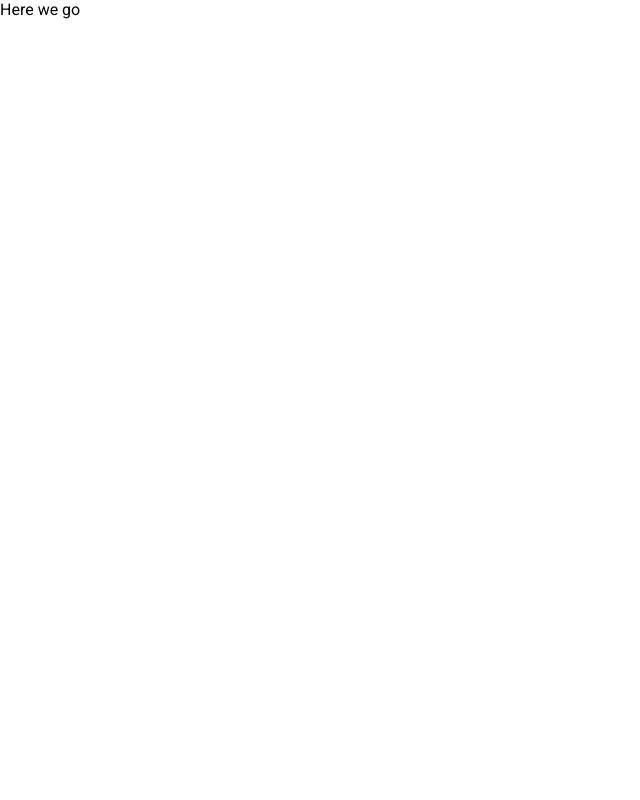
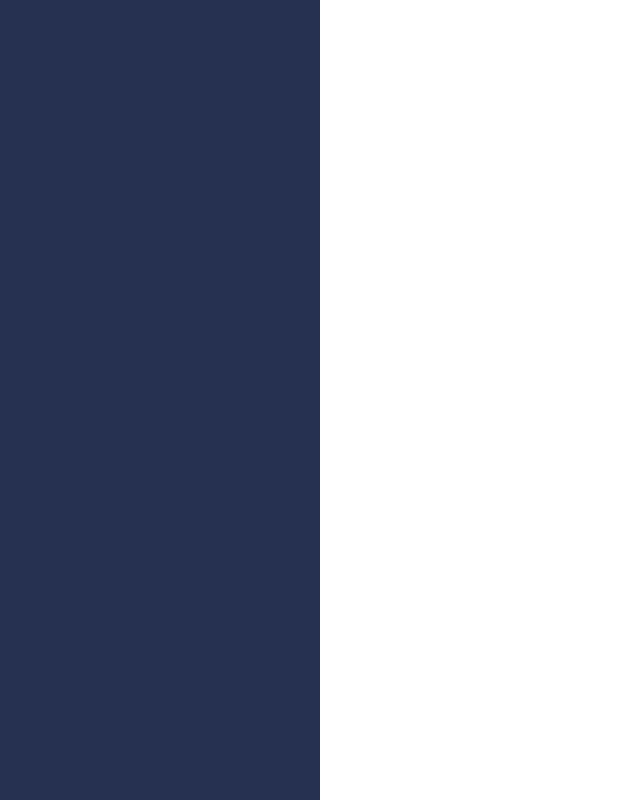
Before and after one commit to Vinoth6194/react_matui, a React (Create React App) app: page / in a window 1280 px wide. Shown: the whole page, without its empty margins (0-640 px from the left). Built offline with nearby package versions, Linux system fonts and the light colour scheme.

Commit message:
sudebar styled

```diff
--- a/src/App/App.js
+++ b/src/App/App.js
@@ -1,7 +1,13 @@
+import SideMenu from "../components/SideMenu";
 import "./App.css";
-
+import "../index.css";
 function App() {
-  return <div>Here we go</div>;
+  return (
+    <>
+      <SideMenu />
+      <div>Here we go</div>;
+    </>
+  );
 }
 
 export default App;
--- /dev/null
+++ b/src/components/SideMenu.js
@@ -0,0 +1,7 @@
+import React from "react";
+
+function SideMenu() {
+  return <div className="side-menu"></div>;
+}
+
+export default SideMenu;
--- a/src/index.css
+++ b/src/index.css
@@ -11,3 +11,12 @@ code {
   font-family: source-code-pro, Menlo, Monaco, Consolas, "Courier New",
     monospace;
 }
+.side-menu {
+  display: flex;
+  flex-direction: column;
+  position: absolute;
+  left: 0px;
+  width: 320px;
+  height: 100%;
+  background-color: #253053;
+}
```
